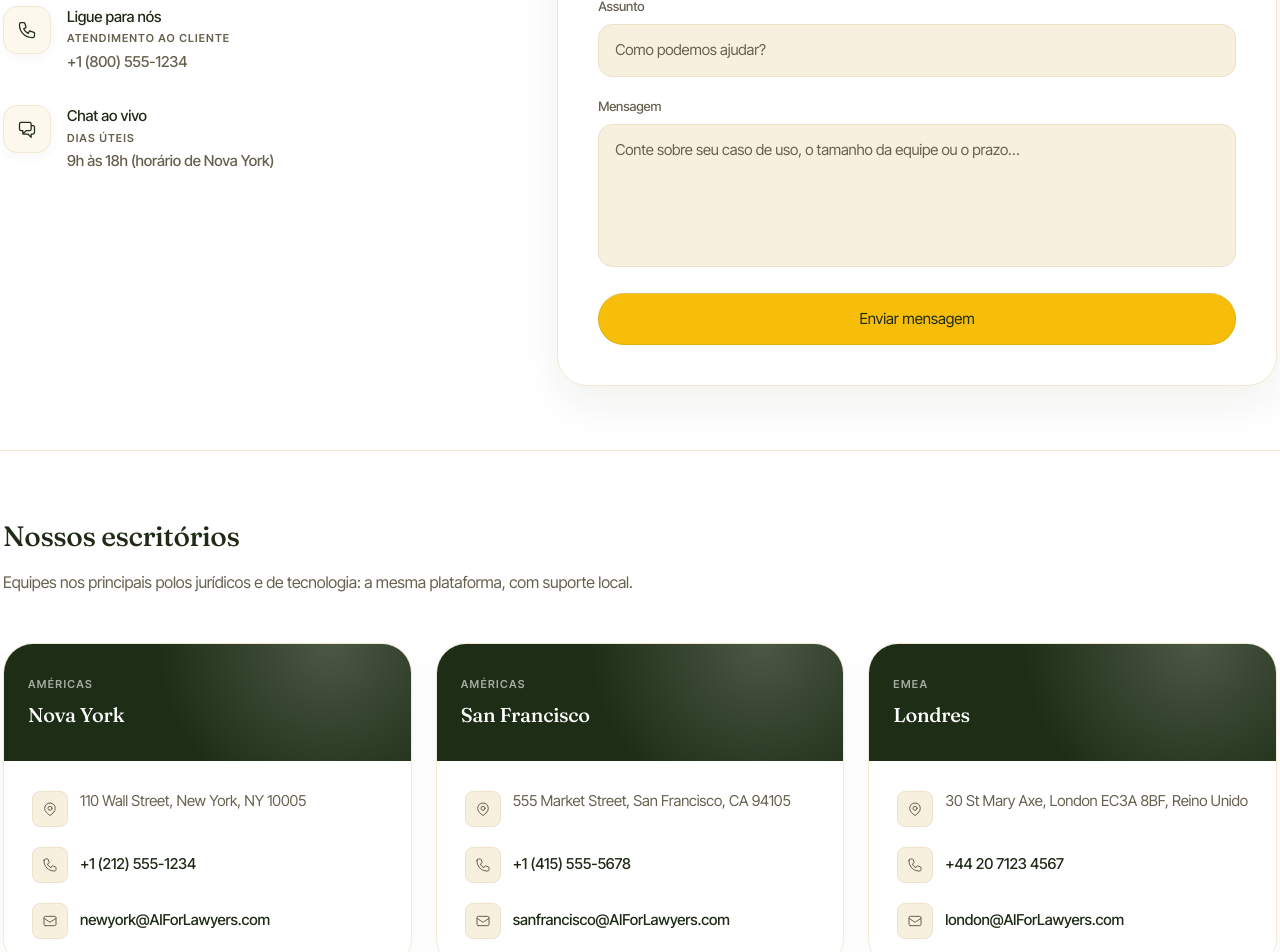
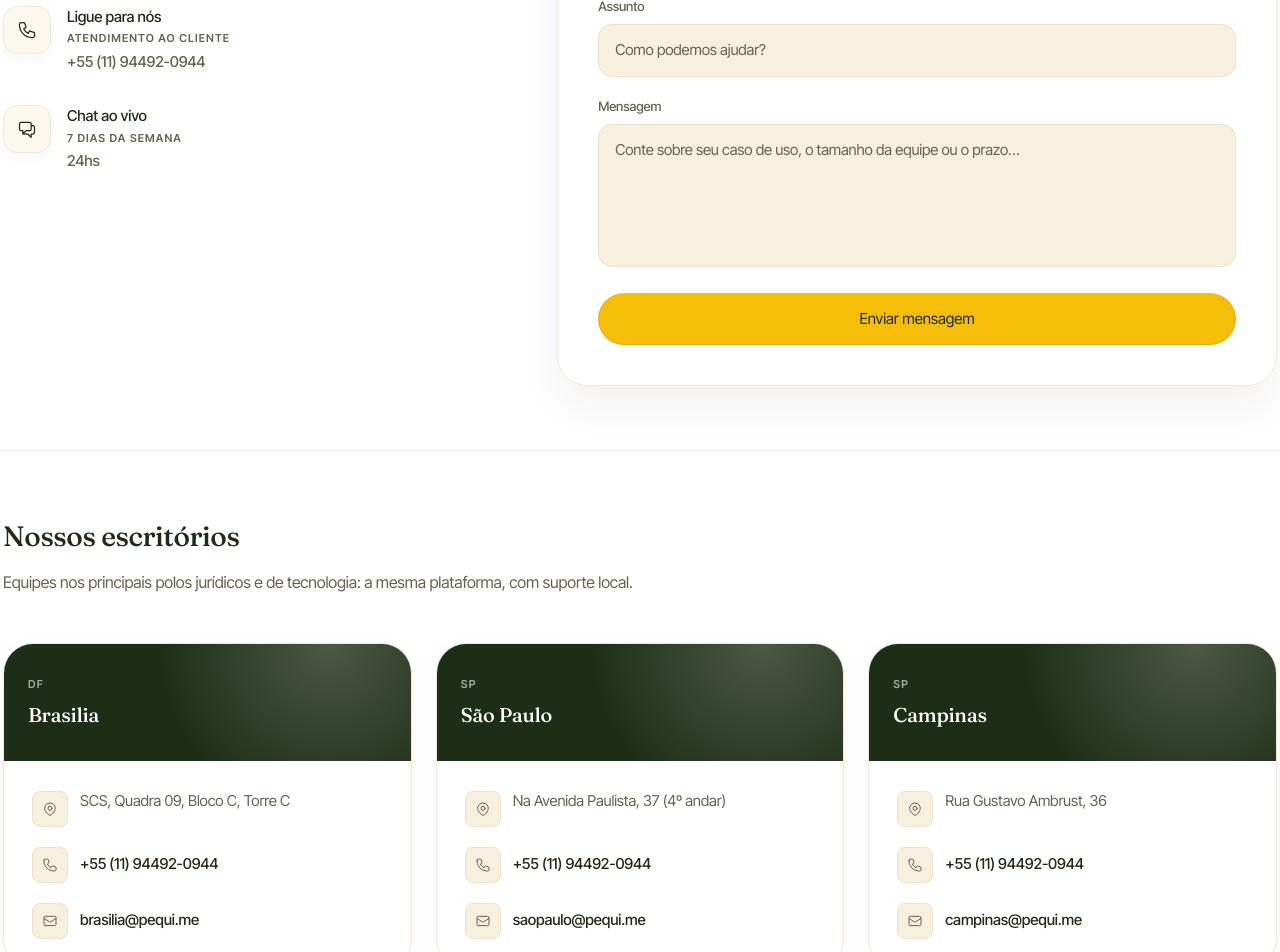
Before and after one commit to marciorosa/pequi, a Next.js app: page /contact in a window 1280 px wide. Shown: the part 680-1632 px from the top of the page. Built offline with nearby package versions, Linux system fonts and the light colour scheme; no server answers; a web font is replaced by a local one.

Commit message:
Endereços

```diff
--- a/app/company/CompanyExperience.tsx
+++ b/app/company/CompanyExperience.tsx
@@ -173,8 +173,7 @@ export default function CompanyExperience() {
                   contratos e compliance funcionam na prática.
                 </p>
                 <p className="mt-4 text-[1rem] leading-[160%] text-castanha-600 md:text-[1.125rem]">
-                  Com escritórios em Nova York, San Francisco e Londres, atendemos advogados autônomos, grandes escritórios e equipes jurídicas
-                  de empresas da Fortune 500 no mundo todo.
+                  Com escritórios em Brasilia, São Paulo e Campinas, temos uma equipe pronta para oferecer a melhor IA para proteger seu patrimônio e seu direto.
                 </p>
               </div>
               <div className="relative">
--- a/app/contact/ContactExperience.tsx
+++ b/app/contact/ContactExperience.tsx
@@ -11,25 +11,25 @@ import {
 
 const offices = [
   {
-    name: 'Nova York',
-    address: '110 Wall Street, New York, NY 10005',
-    phone: '+1 (212) 555-1234',
-    email: 'newyork@AIForLawyers.com',
-    regionLabel: 'Américas',
+    name: 'Brasilia',
+    address: 'SCS, Quadra 09, Bloco C, Torre C',
+    phone: '+55 (11) 94492-0944',
+    email: 'brasilia@pequi.me',
+    regionLabel: 'DF',
   },
   {
-    name: 'San Francisco',
-    address: '555 Market Street, San Francisco, CA 94105',
-    phone: '+1 (415) 555-5678',
-    email: 'sanfrancisco@AIForLawyers.com',
-    regionLabel: 'Américas',
+    name: 'São Paulo',
+    address: 'Na Avenida Paulista, 37 (4º andar)',
+    phone: '+55 (11) 94492-0944',
+    email: 'saopaulo@pequi.me',
+    regionLabel: 'SP',
   },
   {
-    name: 'Londres',
-    address: '30 St Mary Axe, London EC3A 8BF, Reino Unido',
-    phone: '+44 20 7123 4567',
-    email: 'london@AIForLawyers.com',
-    regionLabel: 'EMEA',
+    name: 'Campinas',
+    address: 'Rua Gustavo Ambrust, 36',
+    phone: '+55 (11) 94492-0944',
+    email: 'campinas@pequi.me',
+    regionLabel: 'SP',
   },
 ];
 
@@ -37,8 +37,8 @@ const contactChannels = [
   {
     title: 'Envie um e-mail',
     hint: 'Dúvidas gerais',
-    value: 'info@AIForLawyers.com',
-    href: 'mailto:info@AIForLawyers.com',
+    value: 'contato@pequi.me',
+    href: 'mailto:contato@pequi.me',
     icon: (
       <path strokeLinecap="round" strokeLinejoin="round" strokeWidth={1.5} d="M3 8l7.89 5.26a2 2 0 002.22 0L21 8M5 19h14a2 2 0 002-2V7a2 2 0 00-2-2H5a2 2 0 00-2 2v10a2 2 0 002 2z" />
     ),
@@ -46,16 +46,16 @@ const contactChannels = [
   {
     title: 'Ligue para nós',
     hint: 'Atendimento ao cliente',
-    value: '+1 (800) 555-1234',
-    href: 'tel:+18005551234',
+    value: '+55 (11) 94492-0944',
+    href: 'tel:+5511944920944',
     icon: (
       <path strokeLinecap="round" strokeLinejoin="round" strokeWidth={1.5} d="M3 5a2 2 0 012-2h3.28a1 1 0 01.948.684l1.498 4.493a1 1 0 01-.502 1.21l-2.257 1.13a11.042 11.042 0 005.516 5.516l1.13-2.257a1 1 0 011.21-.502l4.493 1.498a1 1 0 01.684.949V19a2 2 0 01-2 2h-1C9.716 21 3 14.284 3 6V5z" />
     ),
   },
   {
     title: 'Chat ao vivo',
-    hint: 'Dias úteis',
-    value: '9h às 18h (horário de Nova York)',
+    hint: '7 dias da semana',
+    value: '24hs',
     href: null as string | null,
     icon: (
       <path strokeLinecap="round" strokeLinejoin="round" strokeWidth={1.5} d="M17 8h2a2 2 0 012 2v6a2 2 0 01-2 2h-2v4l-4-4H9a1.994 1.994 0 01-1.414-.586m0 0L11 14h4a2 2 0 002-2V6a2 2 0 00-2-2H5a2 2 0 00-2 2v6a2 2 0 002 2h2v4l.586-.586z" />
```
